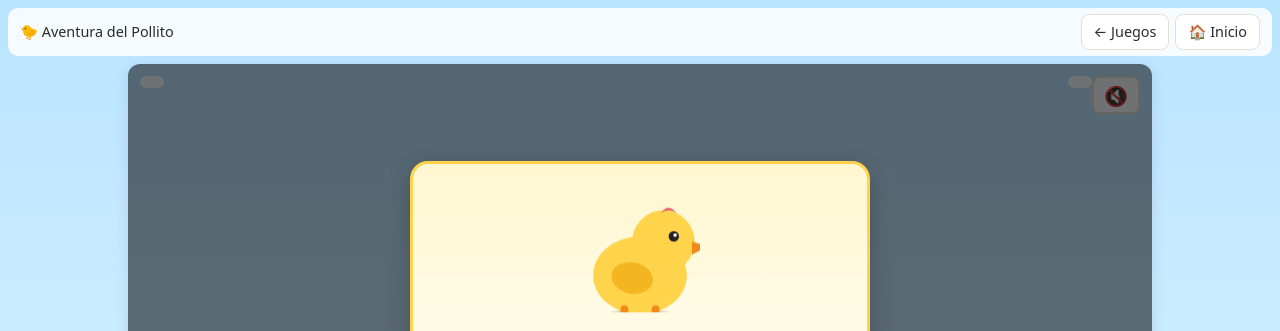
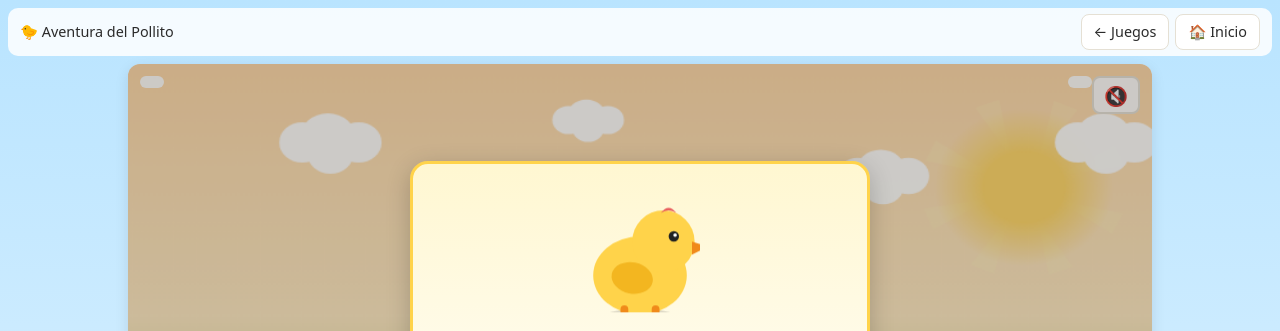
Before and after one commit to facuO/la-granja, a website: page public/juegos/pollito.html in a window 1280 px wide. Shown: the top 331 px of the page. Drawn offline with Linux system fonts and the light colour scheme.

Commit message:
feat(juegos): Pollito iter 9 — splash con fondo animado idle
Iter final de polish (probable parada).

SPLASH BACKGROUND animado (no era negro vacío):
- Sky gradient cálido (naranja → amarillo → verde).
- Sol con rayos rotando + glow radial (mismo sun del juego pero mas grande).
- 4 nubes con drift constante (loop infinito de izquierda a derecha).
- Siluetas de colinas con quadraticCurves para profundidad.
- Pasto + tierra con tufts y flores de 3 colores aleatorias.
- 2 pájaros volando idle con flap senoidal.
- Toda esta animación corre incluso antes de "Empezar".

OVERLAYS splash+select bajados a rgba 0.2 (era 0.55) para que el
fondo se vea claramente detrás de la card.

Estado del juego post iter-9:
✓ Aspect ratio + high-DPI
✓ Parallax 3 capas distintas por mundo
✓ Ambient animals animados (vaca, oveja, caballo, pato, pollitos,
  mariposas, libélula, pájaros)
✓ Decoración temática por mundo
✓ Atmospheric polish (sun rays, vignette, agua con waves)
✓ Plataformas móviles con carry-velocity
✓ Cinemática de victoria (banderín baja, confetti)
✓ Particles: dust, sparkle, confetti, "+1" floating, plumitas
✓ Polish del pollito (squash/stretch, idle breath, sombra, cresta)
✓ Camera lerp + lookahead + screen shake
✓ Coyote time + jump buffer
✓ HUD bump animation
✓ Splash con stats + bg animado
✓ Selector con persistencia
✓ Pausa (botón + tecla P/Esc)
✓ Audio: 4 patrones por mundo + SFX procedural + mute toggle robusto

Lo que no es alcanzable sin assets externos:
- Pixel art real (sprites).
- Música compuesta (no procedural).
- Cantidad de cutscenes/levels/contenido típico de un Nintendo game.

A partir de acá, los siguientes pasos requieren:
A) Bajar pixel art CC0 (Kenney) e integrarlo (rewrite del visual layer).
B) Componer música real (no procedural).
C) Mecánicas más profundas (enemies, power-ups, hidden areas).

```diff
--- a/public/js/juego-pollito.js
+++ b/public/js/juego-pollito.js
@@ -2045,9 +2045,108 @@ function drawHintBanner() {
   ctx.fillText(text, VIEW_W / 2, y + 16);
 }
 
+// Splash/Select: dibujamos una escena idle de fondo para que el HTML overlay
+// no flote sobre un canvas negro
+let splashClouds = [
+  { x: 100, y: 70, scale: 1, vx: 0.12 },
+  { x: 320, y: 50, scale: 0.7, vx: 0.08 },
+  { x: 540, y: 100, scale: 0.9, vx: 0.1 },
+  { x: 700, y: 70, scale: 1, vx: 0.14 },
+];
+let splashBirds = [
+  { x: 100, y: 110, vx: 0.6, t: 0 },
+  { x: -200, y: 80, vx: 0.5, t: 1.3 },
+];
+function drawSplashBackground() {
+  // sky gradient (cálido)
+  const grad = ctx.createLinearGradient(0, 0, 0, VIEW_H);
+  grad.addColorStop(0, "#fed8a8");
+  grad.addColorStop(0.45, "#ffe9c1");
+  grad.addColorStop(1, "#a3c46a");
+  ctx.fillStyle = grad;
+  ctx.fillRect(0, 0, VIEW_W, VIEW_H);
+  // sol
+  ctx.save();
+  ctx.translate(700, 110);
+  ctx.fillStyle = "rgba(255, 245, 184, 0.2)";
+  for (let i = 0; i < 8; i++) {
+    const a = (i / 8) * Math.PI * 2 + state.globalT * 0.004;
+    ctx.save(); ctx.rotate(a);
+    ctx.beginPath();
+    ctx.moveTo(0, -28); ctx.lineTo(10, -80); ctx.lineTo(-10, -80);
+    ctx.closePath(); ctx.fill();
+    ctx.restore();
+  }
+  ctx.restore();
+  const sunGrad = ctx.createRadialGradient(700, 110, 5, 700, 110, 70);
+  sunGrad.addColorStop(0, "#fff5b8");
+  sunGrad.addColorStop(0.4, "#ffd76b");
+  sunGrad.addColorStop(1, "rgba(255, 215, 107, 0)");
+  ctx.fillStyle = sunGrad;
+  ctx.beginPath(); ctx.arc(700, 110, 70, 0, Math.PI * 2); ctx.fill();
+  ctx.fillStyle = "#ffd76b";
+  ctx.beginPath(); ctx.arc(700, 110, 32, 0, Math.PI * 2); ctx.fill();
+  // nubes drift
+  ctx.fillStyle = "rgba(255,255,255,0.92)";
+  for (const c of splashClouds) {
+    c.x += c.vx;
+    if (c.x > VIEW_W + 80) c.x = -80;
+    drawCloud(c.x, c.y, c.scale);
+  }
+  // siluetas de colinas
+  ctx.fillStyle = "#8da34c";
+  ctx.beginPath();
+  ctx.moveTo(0, 360);
+  ctx.quadraticCurveTo(150, 280, 280, 340);
+  ctx.quadraticCurveTo(400, 380, 540, 320);
+  ctx.quadraticCurveTo(680, 290, 800, 340);
+  ctx.lineTo(800, VIEW_H);
+  ctx.lineTo(0, VIEW_H);
+  ctx.closePath(); ctx.fill();
+  // pasto + suelo
+  ctx.fillStyle = "#7a9c4b";
+  ctx.fillRect(0, 380, VIEW_W, 30);
+  ctx.fillStyle = "#a3c46a";
+  ctx.fillRect(0, 410, VIEW_W, VIEW_H - 410);
+  // grass tufts
+  ctx.fillStyle = "#5d8c3c";
+  for (let i = 0; i < VIEW_W; i += 22) {
+    ctx.fillRect(i + 5, 380 - 2, 2, 4);
+    ctx.fillRect(i + 12, 380 - 3, 2, 5);
+  }
+  // flores aleatorias
+  const flowerColors = ["#e85d5d", "#ffd34a", "#d989ff"];
+  for (let i = 0; i < 18; i++) {
+    const fx = (i * 47) % VIEW_W;
+    const fy = 420 + (i % 3) * 12;
+    const col = flowerColors[i % 3];
+    ctx.fillStyle = "#4f8c46";
+    ctx.fillRect(fx, fy, 1.5, 6);
+    ctx.fillStyle = col;
+    ctx.beginPath(); ctx.arc(fx + 0.5, fy - 1, 2.5, 0, Math.PI * 2); ctx.fill();
+  }
+  // pajaros idle
+  ctx.strokeStyle = "#3a2a1a"; ctx.lineWidth = 2; ctx.lineCap = "round";
+  for (const b of splashBirds) {
+    b.x += b.vx;
+    b.t += 0.08;
+    if (b.x > VIEW_W + 50) b.x = -50;
+    const y = b.y + Math.sin(b.t) * 3;
+    const flap = Math.sin(b.t * 5) * 4;
+    ctx.beginPath();
+    ctx.moveTo(b.x - 8, y + flap);
+    ctx.quadraticCurveTo(b.x - 4, y - 2, b.x, y);
+    ctx.quadraticCurveTo(b.x + 4, y - 2, b.x + 8, y + flap);
+    ctx.stroke();
+  }
+}
+
 function render() {
   ctx.clearRect(0, 0, VIEW_W, VIEW_H);
-  if (state.scene === "splash" || state.scene === "select") return;
+  if (state.scene === "splash" || state.scene === "select") {
+    drawSplashBackground();
+    return;
+  }
   drawSky();
   // Parallax capas (de lejos a cerca)
   drawParallaxLayer(state.parallaxFar, 0.25, (sx, it) => drawMountain(sx, it));
--- a/public/juegos/pollito.html
+++ b/public/juegos/pollito.html
@@ -36,6 +36,10 @@
       display: none; align-items: center; justify-content: center;
       background: rgba(0, 0, 0, 0.55); border-radius: 12px;
       padding: 16px;
+    }
+    /* El splash y selector dejan ver el fondo animado debajo (más transparente) */
+    #splash-overlay, #select-overlay {
+      background: rgba(0, 0, 0, 0.2);
     }
     .overlay.shown { display: flex; }
     .overlay-card {
```
